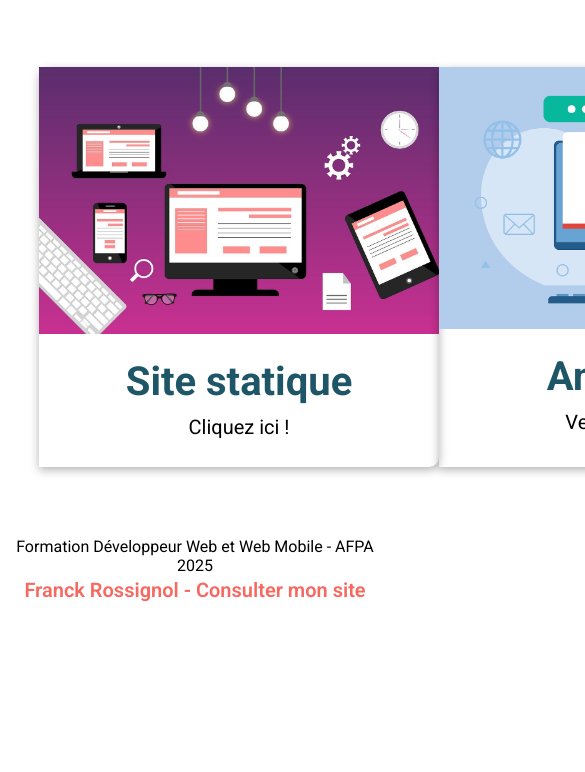
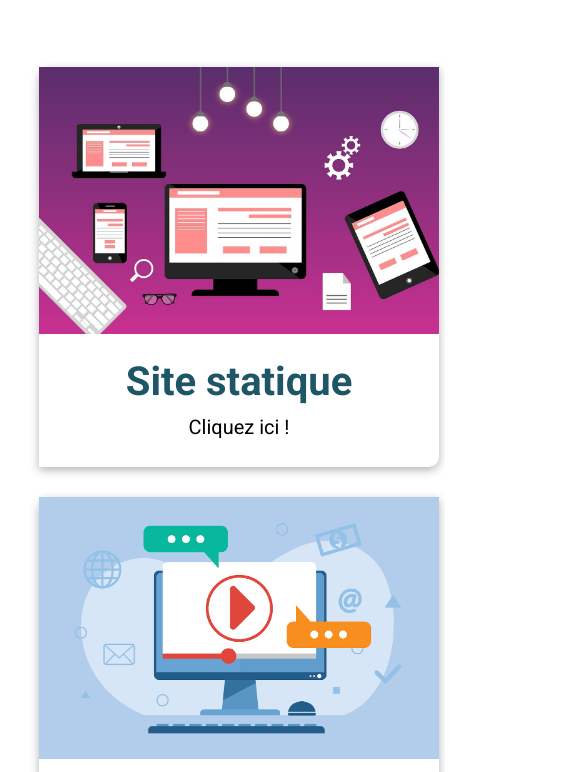
Before and after one commit to rossignol86/siteexercice, a plain HTML site: page index.html in a window 390 px wide. Shown: the part 712-1484 px from the top of the page, 585 px wide, since content can reach past the window. Before the commit the page ends 1317 px from the top, so only its background shows below. Drawn offline with Linux system fonts and the light colour scheme; a web font is replaced by a local one.

Commit message:
modification responsive

```diff
--- a/assets/css/style1.css
+++ b/assets/css/style1.css
@@ -29,9 +29,11 @@ h2{
 .conteneurblocs{
     width: 80%;
     margin-top: 70px;
-    display: grid;
-    grid-template-columns: repeat(3, 1fr);
+    /* display: grid; */
+    /* grid-template-columns: repeat(3, 1fr); */
     padding-bottom: 20px;
+    display: flex;
+    flex-wrap: wrap;
 }
 .bloc1{
     width: 400px;
@@ -39,6 +41,7 @@ h2{
     border-radius: 10px 0px 10px 0px;
     box-shadow: 0 3px 10px rgba(0, 0, 0, 0.3);
     transition: transform 0.3s ease;
+    margin-bottom: 30px;
 }
 .bloc2{
     width: 400px;
@@ -46,6 +49,7 @@ h2{
     border-radius: 10px 0px 10px 0px;
     box-shadow: 0 3px 10px rgba(0, 0, 0, 0.3);
     transition: transform 0.3s ease;
+    margin-bottom: 30px;
 }
 .bloc3{
     width: 400px;
@@ -53,6 +57,7 @@ h2{
     border-radius: 10px 0px 10px 0px;
     box-shadow: 0 3px 10px rgba(0, 0, 0, 0.3);
     transition: transform 0.3s ease;
+    margin-bottom: 30px;
 }
 
 .bloc1:hover {
```
